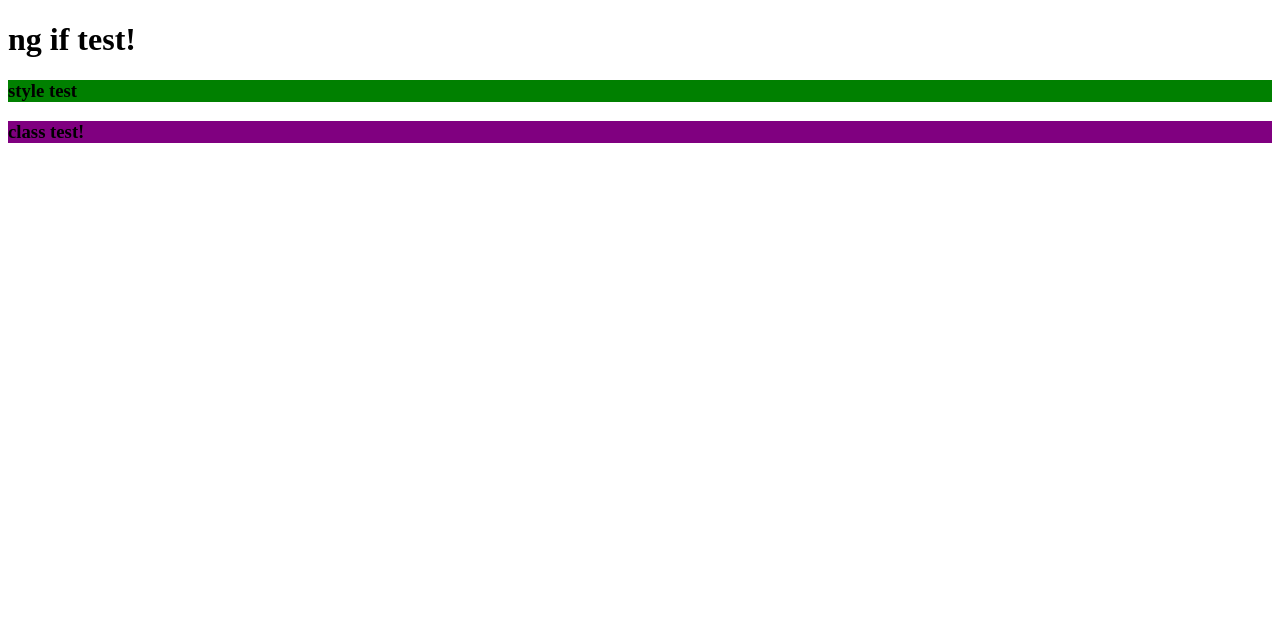
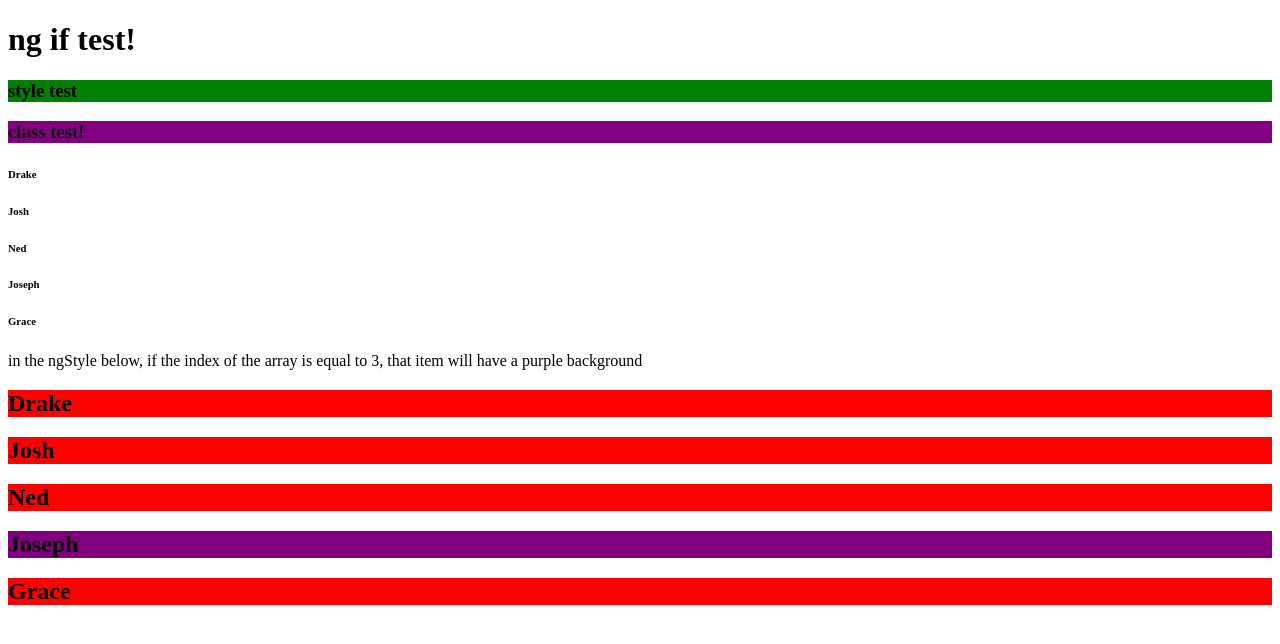
Before and after one commit to joej326/angular2-project-1, an Angular app: page / in a window 1280 px wide. Shown: the top 644 px of the page. Built offline with nearby package versions, Linux system fonts and the light colour scheme.

Commit message:
added ngFor with conditional index

```diff
--- a/src/app/directive-practice/directive-practice.component.html
+++ b/src/app/directive-practice/directive-practice.component.html
@@ -3,3 +3,11 @@
 <h3 [ngStyle]="{background: status}">style test</h3>
 
 <h3 [ngClass]="testClass()">class test!</h3>
+
+<h6 *ngFor="let person of ngForArray">{{ person }}</h6>
+
+<!-- ngFor with index implementation (word index is a reserved variable) -->
+in the ngStyle below, if the index of the array is equal to 3, that item will have a purple background
+<h2
+*ngFor="let item of ngForArray; let i = index"
+ [ngStyle]="{background: i === 3 ? 'purple' : 'red'}">{{ item }}</h2>
--- a/src/app/directive-practice/directive-practice.component.ts
+++ b/src/app/directive-practice/directive-practice.component.ts
@@ -10,6 +10,7 @@ export class DirectivePracticeComponent implements OnInit {
   myBoolean: boolean = false;
   status: string = 'red';
   classTest: string = 'hey';
+  ngForArray = ["Drake","Josh","Ned","Joseph","Grace"];
 
   constructor(){
     setTimeout(()=>{
```
